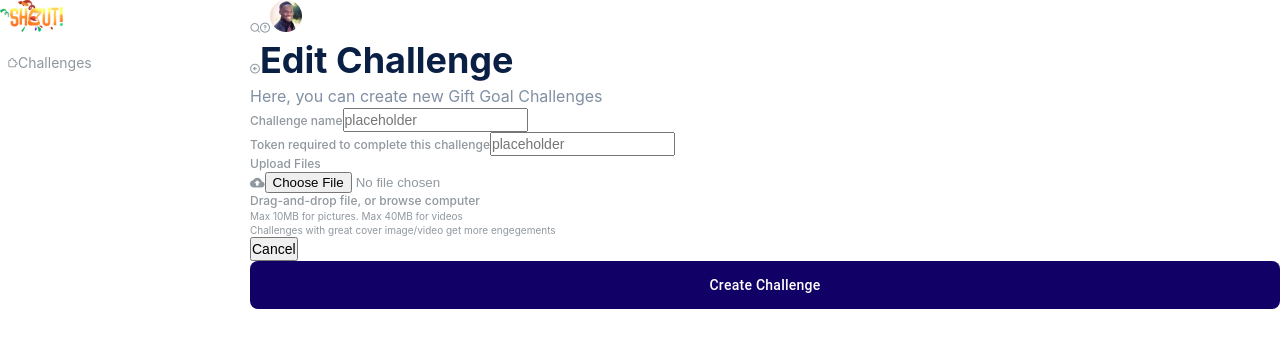
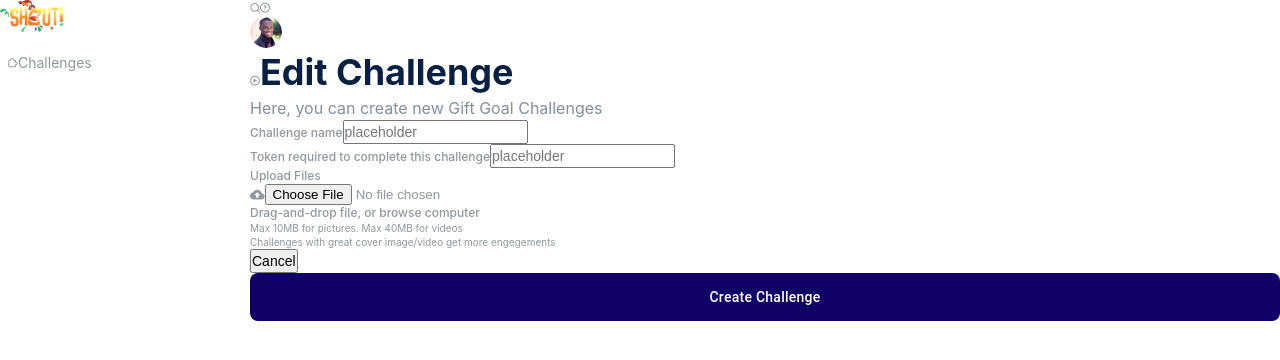
Before and after one commit to yebox/shout-interactive-link, a Next.js app: page /party-management/challenges/edit in a window 1280 px wide. Shown: the top 360 px of the page. Built offline with nearby package versions, Linux system fonts and the light colour scheme; a web font is replaced by a local one.

Commit message:
broken img fix

```diff
--- a/components/Header.js
+++ b/components/Header.js
@@ -1,11 +1,12 @@
-import React from "react";
+import Avatar from "@mui/material/Avatar";
 
 const Header = () => {
   return (
     <div className="h-[56px] flex items-center border-b border-my-border-color--1 py-[12px] px-[48px]">
       <span className="icon-search text-[20px] mr-[15px] ml-auto"></span>
       <span className="icon-question-circle text-[20px] mr-[15px]"></span>
-      <img src="/images/user-img.jpg" className="w-[32px] h-[32px] object-cover object-top rounded-full"></img>
+      {/* <img src="/images/user-img.jpg" className="w-[32px] h-[32px] object-cover object-top rounded-full"></img> */}
+      <Avatar sx={{ bgcolor: "orange", width: "32px", height: "32px" }} alt="Remy Sharp" src="/images/user-img.jpg"></Avatar>
     </div>
   );
 };
--- a/components/Layouts/BaseLayout.js
+++ b/components/Layouts/BaseLayout.js
@@ -35,6 +35,7 @@ const BaseLayout = (props) => {
     <div className={styles.container}>
       <nav className={styles.sidebar + " border-r border-b border-gray-light p-[16px] pr-[44px]"}>
         <img className="w-[100px] h-[32px] mb-[40px] ml-[40px]" src="/Shout Logo.svg" />
+
         <ul className={styles.nav}>
           {navs.map((nav, i) => {
             return (
```
Also changed, not shown: components/Header/index.js (deleted).
